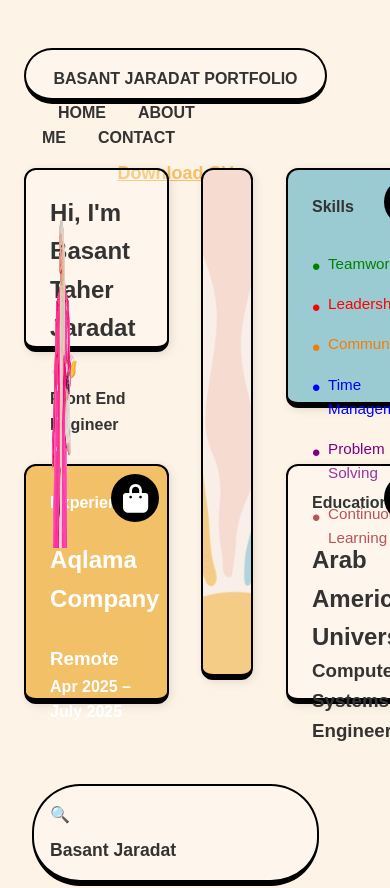
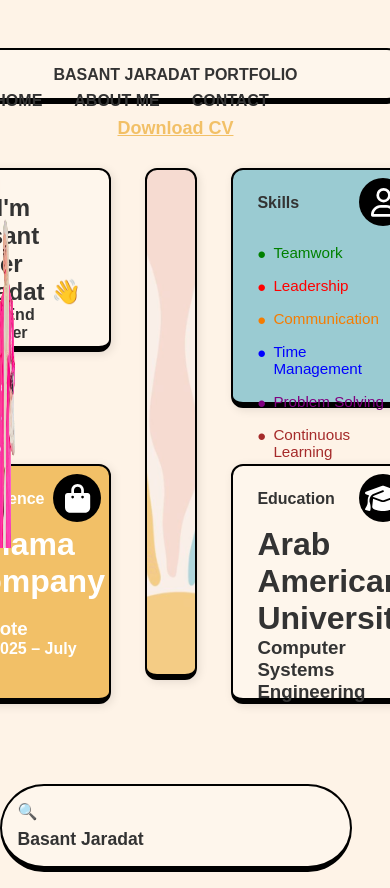
Before and after one commit to basantjaradat/Portfolio, a Next.js app: page / in a window 390 px wide. Shown: the top 888 px of the page. Built offline with nearby package versions, Linux system fonts and the light colour scheme.

Commit message:
Update global.css

```diff
--- a/src/styles/global.css
+++ b/src/styles/global.css
@@ -1,52 +1,21 @@
-/* src/styles/global.css */
-
-html {
-  box-sizing: border-box;
-  font-size: 16px;
-}
-
-*, *::before, *::after {
-  box-sizing: inherit;
+/* global.css */
+html, body {
+  height: 100%;
   margin: 0;
   padding: 0;
+  font-family: 'Nunito', sans-serif;
+  background: #fef3e7;
 }
 
 body {
-  font-family: 'Arial', sans-serif;
-  background-color: #fefefe;
-  color: #222;
-  line-height: 1.6;
-  padding: 0;
-  margin: 0;
+  display: flex;
+  flex-direction: column;
+  align-items: center;
 }
 
-/* Images scale properly */
-img {
-  max-width: 100%;
-  height: auto;
+.responsive-container {
+  width: 100%;
+  max-width: 1200px;
+  padding: 1rem;
+  margin: 0 auto;
 }
-
-/* Responsive typography */
-h1 {
-  font-size: 2rem;
-}
-
-@media (max-width: 768px) {
-  h1 {
-    font-size: 1.5rem;
-  }
-}
-
-/* Utility container class you can use freely */
-.responsive-container {
-  max-width: 1200px;
-  margin: 0 auto;
-  padding: 1rem;
-}
-
-/* Flex helper (optional) */
-.flex-wrap {
-  display: flex;
-  flex-wrap: wrap;
-  gap: 1rem;
-}
```
